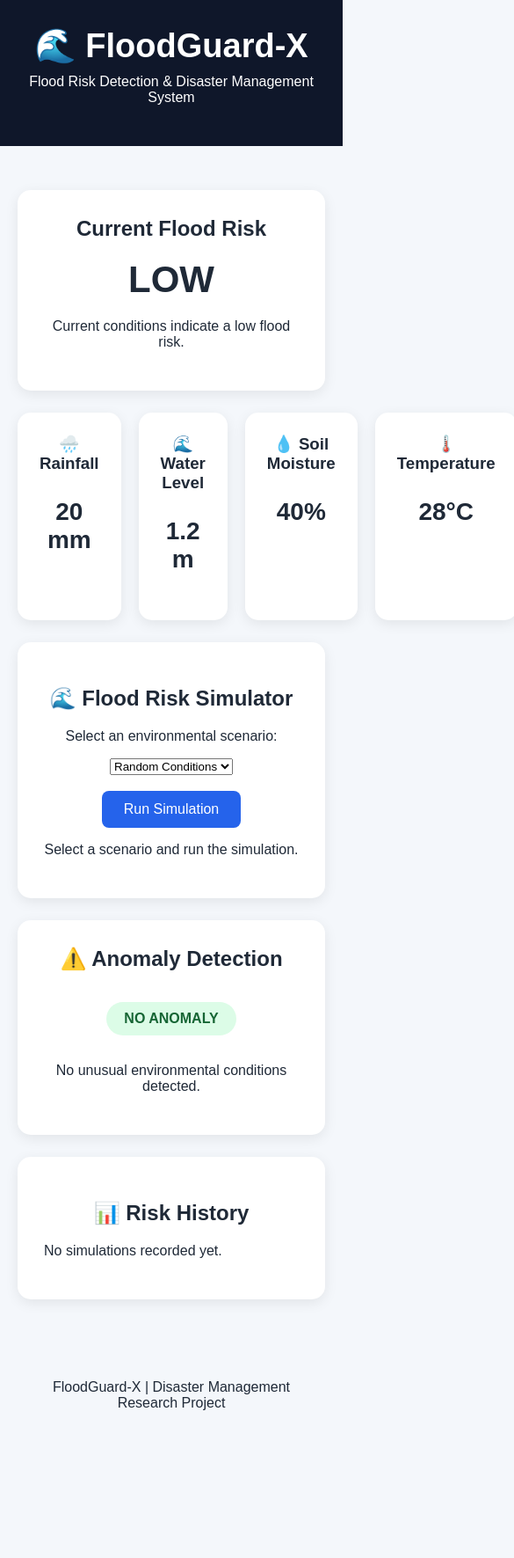
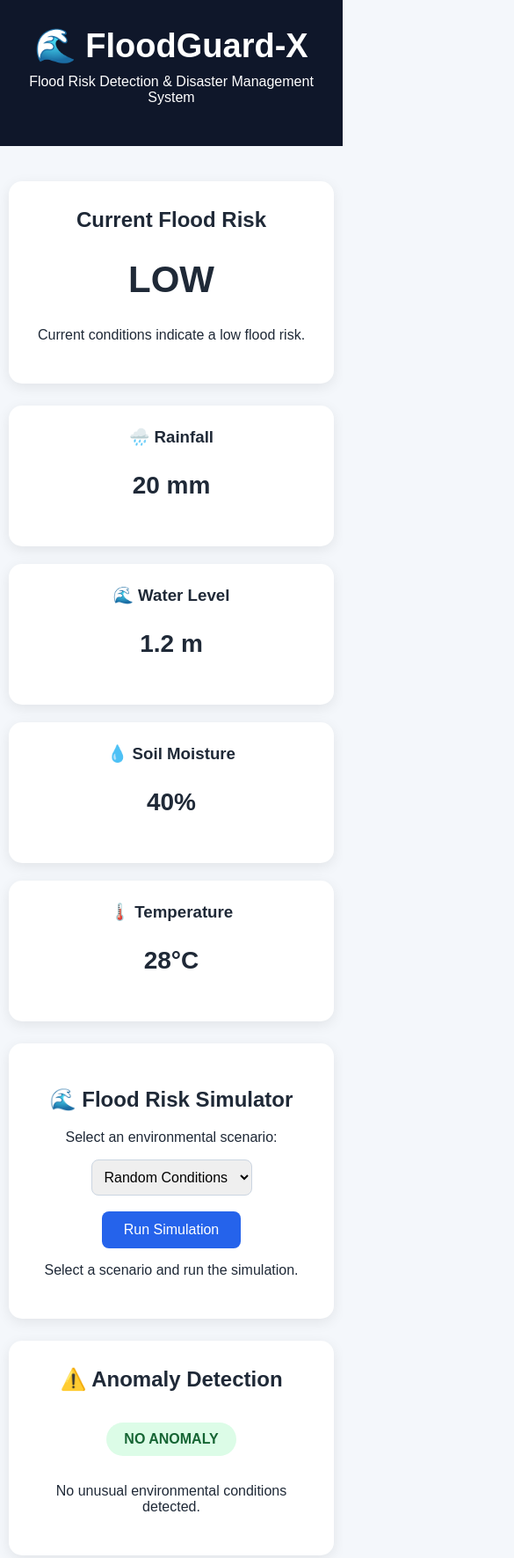
Before and after one commit to Sambuddha10/FloodGuard-X, a plain HTML site: page index.html in a window 390 px wide. Shown: the top 1771 px of the page at 88% size, 585 px wide, since content can reach past the window. Before the commit the page ends 1645 px from the top, so only its background shows below. Drawn offline with Linux system fonts and the light colour scheme; files whose address does not match are found by name.

Commit message:
Refactor CSS for layout and remove unused styles

```diff
--- a/style.css
+++ b/style.css
@@ -4,6 +4,9 @@ body {
     background: #f4f7fb;
     color: #1f2937;
 }
+
+
+/* HEADER */
 
 header {
     background: #0f172a;
@@ -22,11 +25,17 @@ header p {
     font-size: 16px;
 }
 
+
+/* MAIN */
+
 main {
     max-width: 1100px;
     margin: 30px auto;
     padding: 20px;
 }
+
+
+/* CURRENT RISK */
 
 .status-card {
     background: white;
@@ -34,6 +43,7 @@ main {
     border-radius: 15px;
     text-align: center;
     box-shadow: 0 4px 15px rgba(0, 0, 0, 0.08);
+    transition: 0.3s ease;
 }
 
 .status-card h2 {
@@ -44,7 +54,31 @@ main {
     font-size: 42px;
     font-weight: bold;
     margin: 20px;
+    padding: 10px;
+    border-radius: 10px;
+    transition: 0.3s ease;
 }
+
+
+/* RISK COLORS */
+
+.risk-low {
+    background: #dcfce7;
+    color: #166534;
+}
+
+.risk-medium {
+    background: #fef3c7;
+    color: #92400e;
+}
+
+.risk-high {
+    background: #fee2e2;
+    color: #991b1b;
+}
+
+
+/* ENVIRONMENTAL CARDS */
 
 .dashboard {
     display: grid;
@@ -70,6 +104,9 @@ main {
     font-weight: bold;
 }
 
+
+/* SIMULATOR */
+
 .simulation {
     background: white;
     margin-top: 25px;
@@ -77,6 +114,13 @@ main {
     border-radius: 15px;
     text-align: center;
     box-shadow: 0 4px 15px rgba(0, 0, 0, 0.08);
+}
+
+select {
+    padding: 10px;
+    font-size: 16px;
+    border-radius: 8px;
+    border: 1px solid #cbd5e1;
 }
 
 button {
@@ -93,36 +137,8 @@ button:hover {
     background: #1d4ed8;
 }
 
-footer {
-    text-align: center;
-    padding: 25px;
-    margin-top: 30px;
-}
-/* Risk level colors */
 
-#riskLevel {
-    transition: 0.3s ease;
-}
-
-.risk-low {
-    background: #dcfce7;
-    color: #166534;
-}
-
-.risk-medium {
-    background: #fef3c7;
-    color: #92400e;
-}
-
-.risk-high {
-    background: #fee2e2;
-    color: #991b1b;
-}
-
-.status-card {
-    transition: 0.3s ease;
-}
-/* Anomaly Detection */
+/* ANOMALY PANEL */
 
 .anomaly-panel {
     background: white;
@@ -131,7 +147,6 @@ footer {
     border-radius: 15px;
     text-align: center;
     box-shadow: 0 4px 15px rgba(0, 0, 0, 0.08);
-    transition: 0.3s ease;
 }
 
 .anomaly-panel h2 {
@@ -155,6 +170,10 @@ footer {
     background: #fee2e2;
     color: #991b1b;
 }
+
+
+/* RISK HISTORY */
+
 .history-panel {
     background: white;
     margin-top: 25px;
@@ -168,7 +187,46 @@ footer {
     text-align: center;
 }
 
-#riskHistory div {
-    padding: 12px;
-    border-bottom: 1px solid #e5e7eb;
+#riskHistory {
+    margin-top: 20px;
 }
+
+.history-item {
+    padding: 15px;
+    margin-bottom: 10px;
+    border-radius: 8px;
+    background: #f8fafc;
+    border-left: 4px solid #2563eb;
+}
+
+
+/* FOOTER */
+
+footer {
+    text-align: center;
+    padding: 25px;
+    margin-top: 30px;
+}
+
+
+/* MOBILE */
+
+@media (max-width: 800px) {
+
+    .dashboard {
+        grid-template-columns: repeat(2, 1fr);
+    }
+
+}
+
+@media (max-width: 500px) {
+
+    .dashboard {
+        grid-template-columns: 1fr;
+    }
+
+    main {
+        padding: 10px;
+    }
+
+}
```
